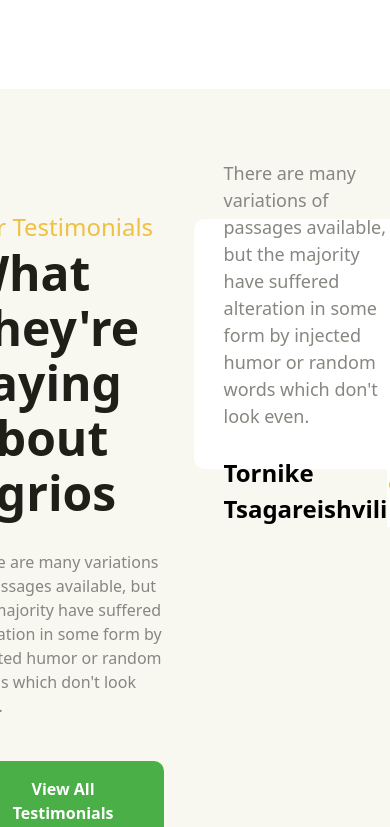
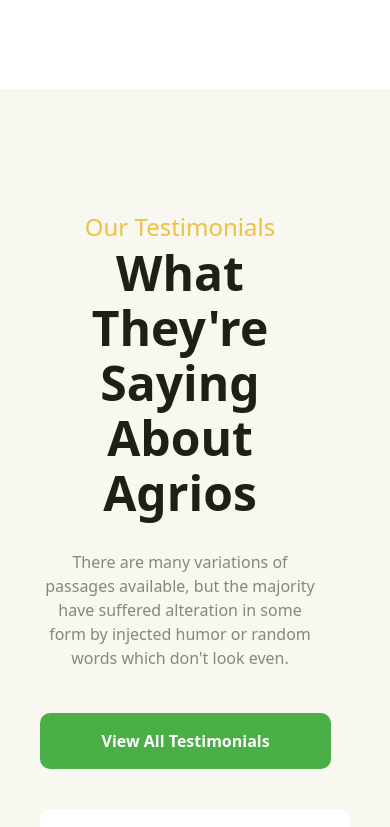
Before and after one commit to Tornike512/Agrios-website-tailwind, a React (Vite) app: page / in a window 390 px wide. Shown: the part 6620-7447 px from the top of the page. Built offline with nearby package versions, Linux system fonts and the light colour scheme.

Commit message:
Add: Reviews Section Responsive

```diff
--- a/src/pages/HomePage/ReviewsSection/ReviewsSection.tsx
+++ b/src/pages/HomePage/ReviewsSection/ReviewsSection.tsx
@@ -5,8 +5,8 @@
 export function ReviewsSection() {
   return (
     <section className="w-full flex items-center justify-center bg-[#F8F7F0] py-[120px] px-[40px] ">
-      <div className="flex justify-center max-w-[1200px] w-full">
-        <section className="max-w-[308px] w-full mr-[30px]">
+      <div className="flex justify-center max-w-[1200px] w-full lg:block">
+        <section className="max-w-[308px] w-full mr-[30px] lg:w-full lg:max-w-fit text-center">
           <p className="text-[24px] text-[#EEC044]">Our Testimonials</p>
           <h2 className="text-[48px] text-[#1F1E17] font-bold leading-[55px] mb-[30px]">
             What They're Saying About Agrios
@@ -16,23 +16,23 @@
             have suffered alteration in some form by injected humor or random
             words which don't look even.
           </p>
-          <button className="bg-[#4BAF47] font-bold w-fit px-[50px] py-4 rounded-[10px] hover:bg-[#54c950] text-[#ffffff]">
+          <button className="bg-[#4BAF47] font-bold w-fit px-[50px] py-4 rounded-[10px] hover:bg-[#54c950] text-[#ffffff] lg:w-[104%]">
             View All Testimonials
           </button>
         </section>
-        <article className="h-[250px] flex items-center justify-center bg-[#ffffff] rounded-[10px] mt-[10px]">
-          <div className="p-[30px]">
+        <article className="h-[250px] p-[20px] flex items-center justify-center bg-[#ffffff] rounded-[10px] mt-[10px] lg:mt-[40px] md:flex md:flex-col-reverse md:h-fit md:text-center">
+          <div>
             <p className="text-[18px] text-[#878680] mb-[25px]">
               There are many variations of passages available, but the majority
               have suffered alteration in some form by injected humor or random
               words which don't look even.
             </p>
-            <figure className="flex justify-between">
-              <figcaption className="text-[24px] font-bold">
+            <figure className="flex justify-between md:grid md:justify-center">
+              <figcaption className="text-[24px] font-bold whitespace-nowrap mr-[20px]">
                 Tornike Tsagareishvili
               </figcaption>
               <img
-                className=" w-full max-w-[180px]"
+                className=" w-full max-w-[180px] md:ml-[26px] md:my-[10px]"
                 src={fiveStarsImage}
                 alt="Five Stars Image"
               />
@@ -40,12 +40,12 @@
           </div>
           <figure className="max-w-[450px] w-full flex items-center justify-center flex-col relative">
             <img
-              className="w-full max-w-[150px] rounded-[100%] border-[5px] border-dotted border-[#EEC044]"
+              className="w-full max-w-[150px] rounded-[100%] border-[5px] border-dotted border-[#EEC044] md:mb-[40px]"
               src={personImage}
               alt="Person Image"
             />
             <img
-              className="absolute bottom-[-15px] w-[53px] left-[44%]"
+              className="absolute bottom-[-15px] w-[53px] left-[42%] md:bottom-[24px] md:left-[46%]"
               src={greenCircle}
               alt="Green Circle Image"
             />
```
